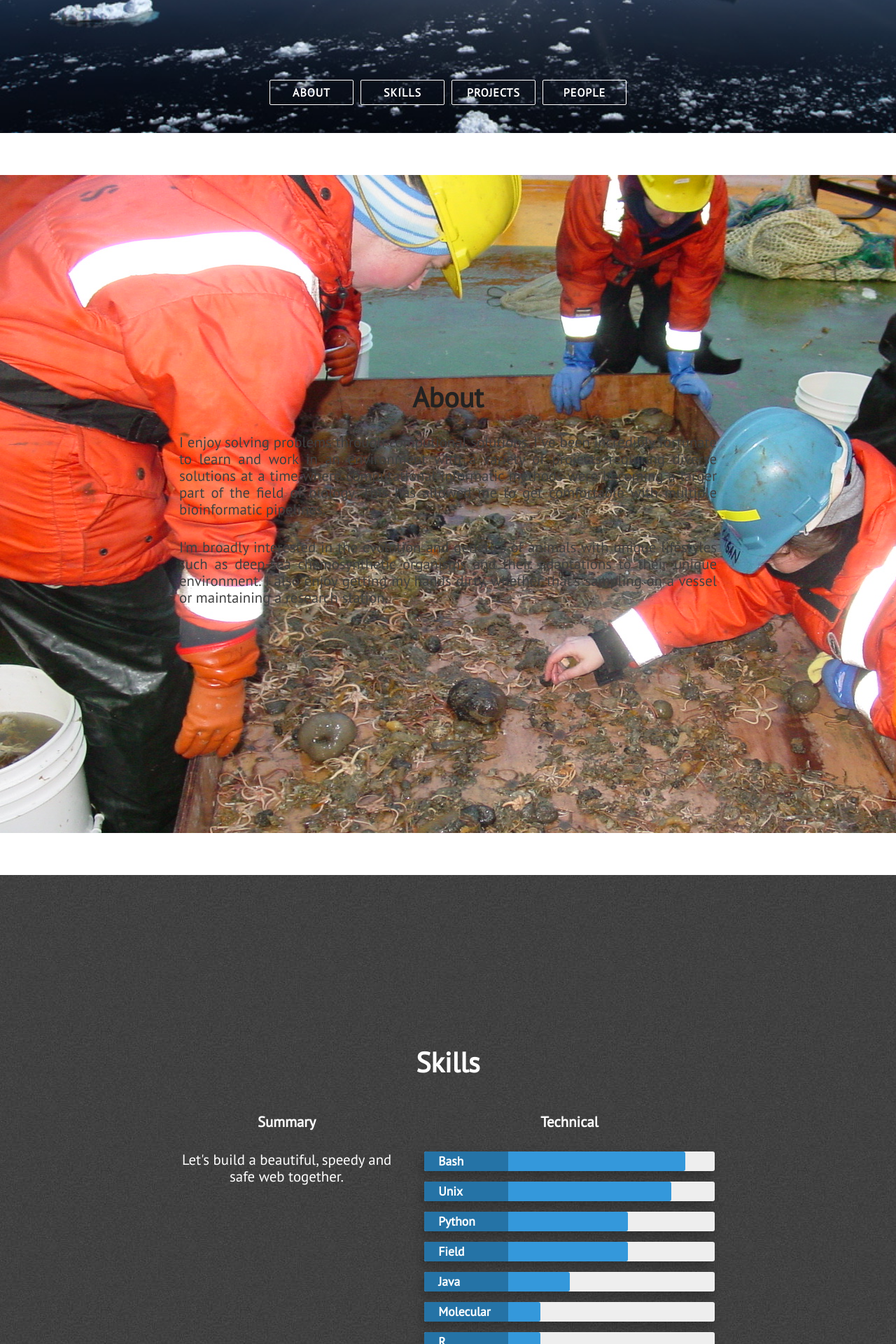
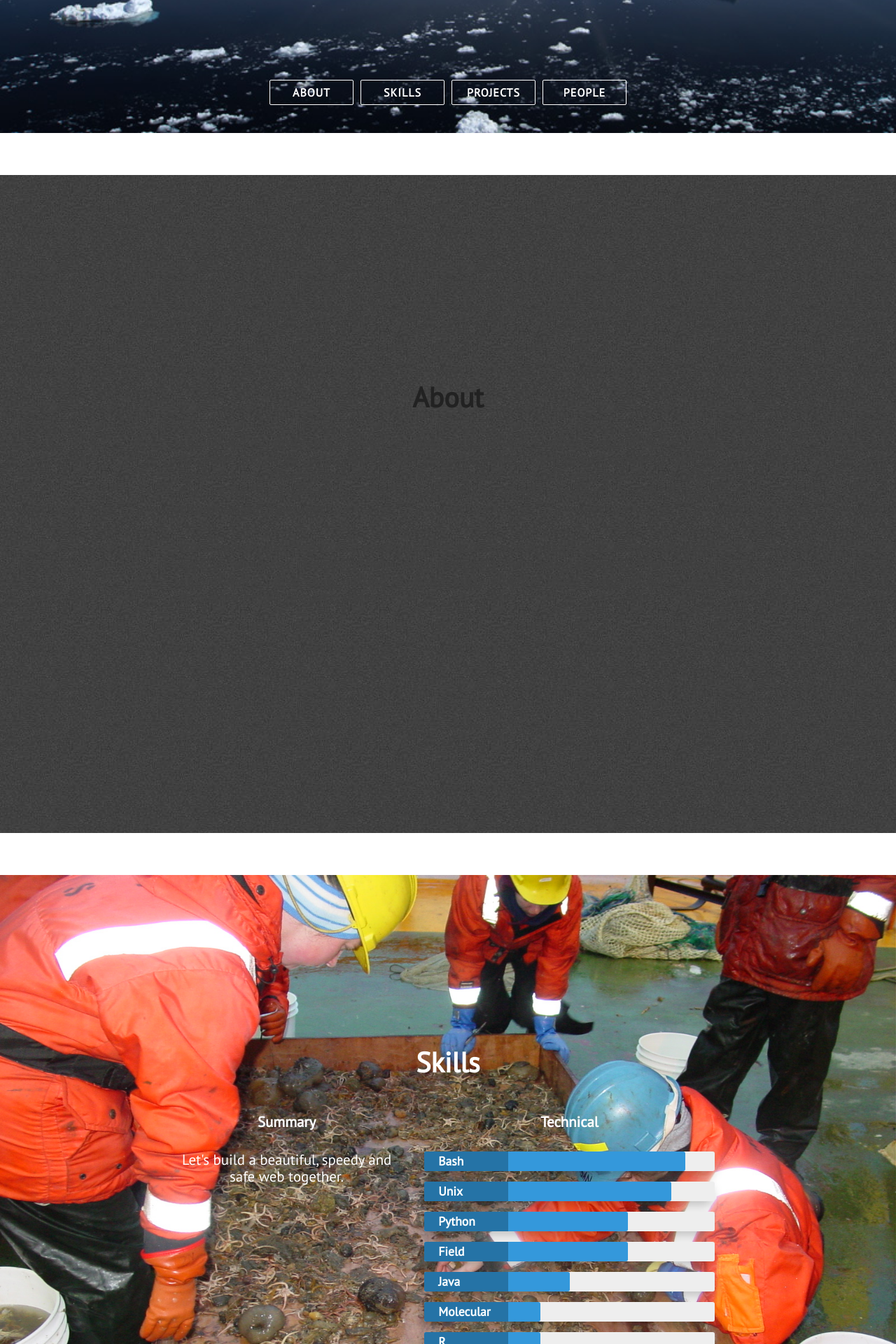
Before and after one commit to DamienWaits/DamienWaits.github.io, a Jekyll site: the page built from index.html, in a window 1280 px wide. Shown: the part 710-2630 px from the top of the page at 70% size. Built offline with Jekyll 4.4.1, drawn with Linux system fonts in a browser that asks for light colours; nearby versions of some CDN libraries.

Commit message:
Testing Backgrounds

```diff
--- a/assets/css/main.css
+++ b/assets/css/main.css
@@ -205,11 +205,12 @@ img {
   font-weight: bold;
 }
 
-.section-wrapper:nth-child(2) {
+.section-wrapper:nth-child(3) {
   background-image: url(../images/Trawl.JPG);
+  background-size: cover;
 }
 
-.section-wrapper:nth-child(odd) {
+.section-wrapper:nth-child(even) {
   background: url(../images/background.png);
   background-repeat: repeat;
 }
```
